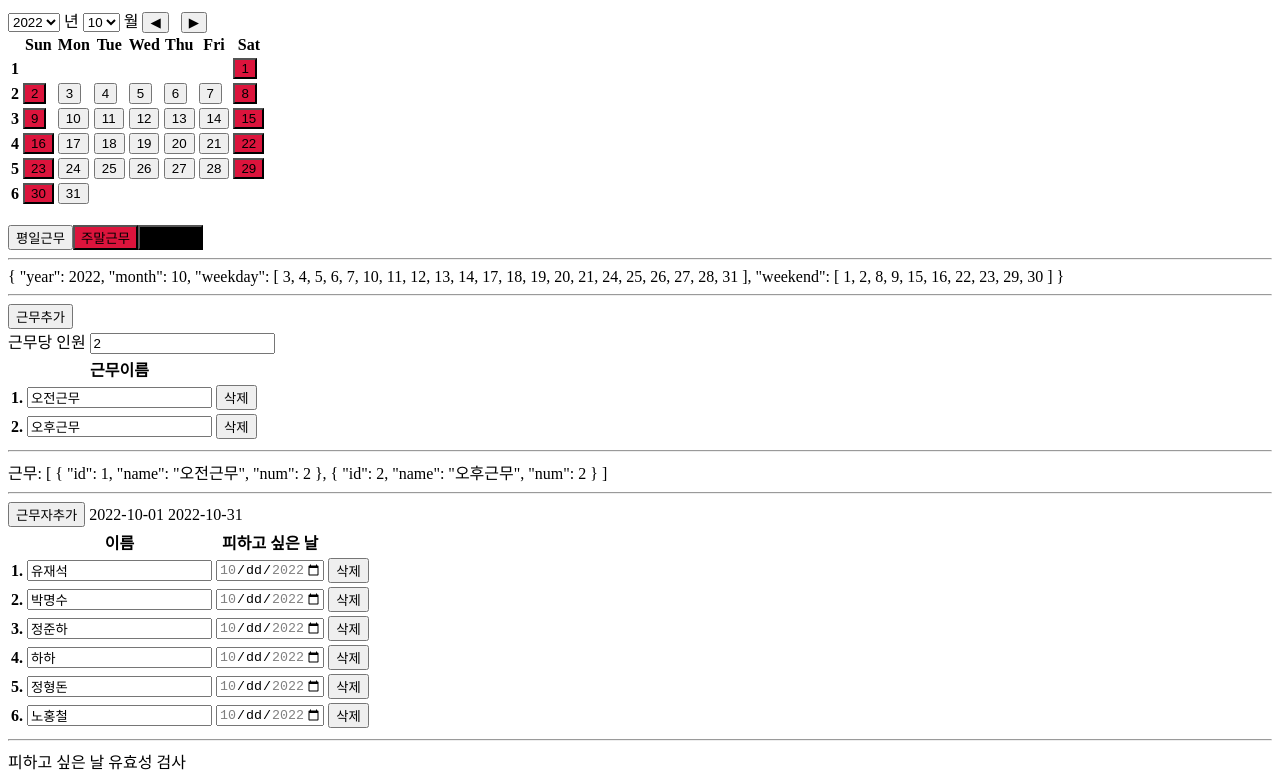
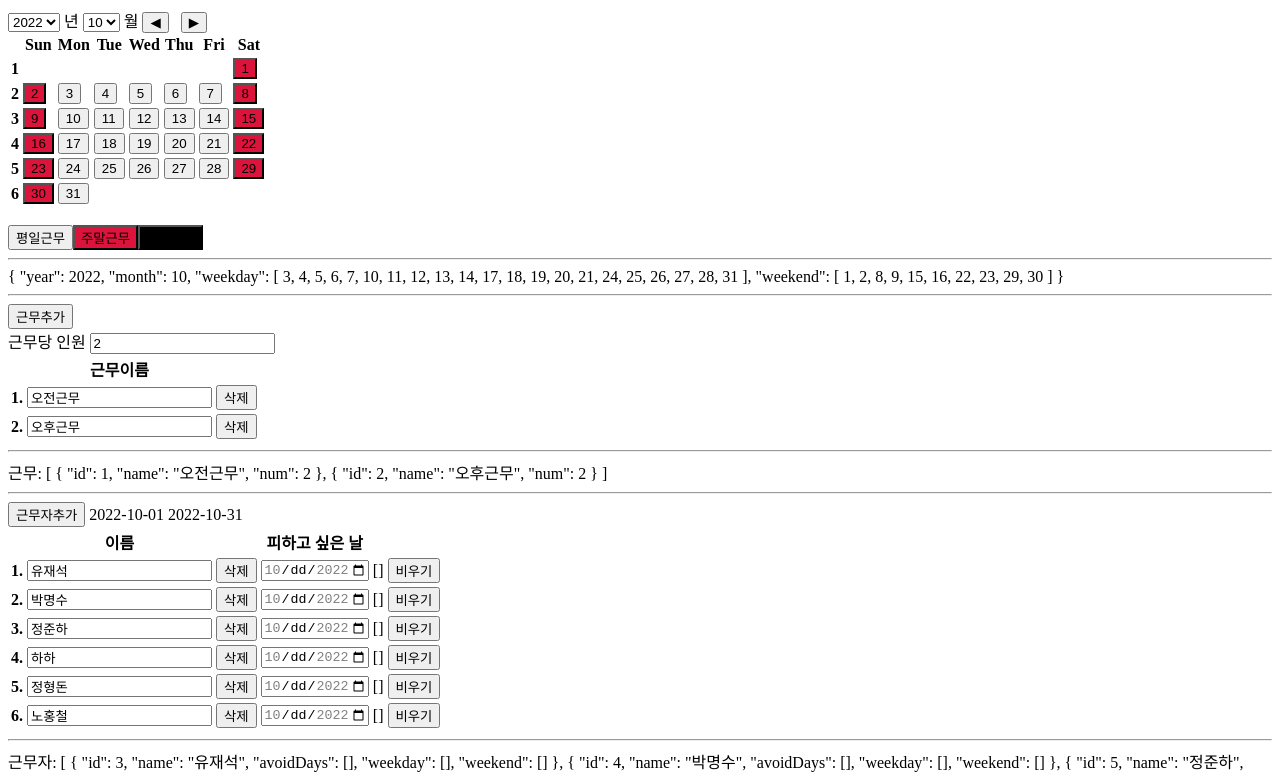
Before and after one commit to woajun/schedule-divider, a Vue app: page / in a window 1280 px wide. Shown: the top 776 px of the page. Built offline with nearby package versions, Linux system fonts and the light colour scheme.

Commit message:
shifts reduce logic

```diff
--- a/src/App.vue
+++ b/src/App.vue
@@ -61,10 +61,9 @@ const setDistributed = (n:Worker[]) => {
   <hr>
   <SpecifyWorker :year="workdays.year" :month="workdays.month" @workers="setWorkers" />
   <hr>
+  근무자: {{ workers }}
+  <hr>
   피하고 싶은 날 유효성 검사
-  <hr>
-  근무자: {{ workers }}
-
   <hr />
   <DistributeWorking
     :workers="workers"
--- a/src/components/AssignSchedule/AssignSchedule.vue
+++ b/src/components/AssignSchedule/AssignSchedule.vue
@@ -1,7 +1,7 @@
 <script setup lang="ts">
 import { ref } from 'vue';
 import type { CalendarIO, Worker } from '@/interfaces';
-import { deepcopy, iterate } from '../helper';
+import { deepcopy, iterate, shuffle } from '../helper';
 import CalendarShape from './CalendarShape.vue';
 
 type OutputShift = number[];
@@ -47,9 +47,6 @@ const onClick = () => {
   const w = deepcopy(props.io.workers);
   const d = props.io.workdays;
   const s = props.io.shifts;
-  console.log('w', w);
-  console.log('d', d);
-  console.log('s', s);
   // 셔플하고 조건검사하고 붙이고 반복
 
   // 1일을 잡고 weekend다. 하면 weekend 검사 숫자있는 애들만
@@ -84,26 +81,26 @@ const onClick = () => {
 
     const filteredAvoidDays = w.filter((e) => !e.avoidDays.includes(date));
 
-    // 어보이드 데이즈가 말이 되는지 먼저 검사해야 하지 않을까?
-    // 여기서 검사를 해보자.
-
     // 여기서 근무로 순회해야함.
-    s.reduce((c, shift, idx) => {
+    const shifts = s.reduce((c, shift, idx) => {
       if (type === 'empty') return [];
       const howmany = shift.num;
       if (idx === 0) {
-        // 마지막도아니고, 어보이드 데이즈도 아닌 애들.
-        const apple = filteredAvoidDays.filter((e) => !lastdayWorker.includes(e.id));
-        console.log('apple', apple);
-        // 이 해당 근무에 숫자가 있는 애들만
-        const banana = apple.filter((e) => e[type][idx] > 0);
-        console.log('banana', banana);
-        // 그럼 이제 얘네중에 셔플로 지정하고
-        // 지정 한 애들 숫자 쭐이고
-        // 다음으로 가는데
+        const filterd = filteredAvoidDays
+          .filter((e) => !lastdayWorker.includes(e.id))
+          .filter((e) => e[type][idx] > 0);
+        const shuffled = shuffle(filterd);
+        const sliced = shuffled.slice(0, howmany);
+        sliced.forEach((e) => {
+          e[type][idx] -= 1;
+        });
+        const ids = sliced.map((e) => e.id);
+        c.push(ids);
       }
-      return [];
-    }, [] as OutputShift);
+      return c;
+    }, [] as number[][]);
+    console.log(shifts);
+
     return [];
   }, [] as Output[]);
 };
--- a/src/components/SpecifyWorker/SpecifyWorker.vue
+++ b/src/components/SpecifyWorker/SpecifyWorker.vue
@@ -1,5 +1,7 @@
 <script lang="ts" setup>
-import { computed, reactive, watchEffect } from 'vue';
+import {
+  computed, reactive, watch, watchEffect,
+} from 'vue';
 import type { Worker } from '@/interfaces';
 import { newID } from '../helper';
 
@@ -70,9 +72,13 @@ const removeWorker = (id: number) => {
   workers.splice(i, 1);
 };
 
-watchEffect(() => {
+const emitWorker = () => {
   const newWokrers = workers.filter((e) => e.name.length > 0);
   emit('workers', newWokrers);
+};
+
+watchEffect(() => {
+  emitWorker();
 });
 
 const addWorker = () => {
@@ -84,6 +90,25 @@ const addWorker = () => {
     weekend: [],
   });
 };
+
+const selectDate = (e:Event, arr: number[]) => {
+  const el = e.target as HTMLInputElement;
+  const date = parseInt(el.value.slice(8), 10);
+  if (!arr.includes(date))arr.push(date);
+  emitWorker();
+};
+
+const empty = (arr: number[]) => {
+  while (arr.pop());
+  emitWorker();
+};
+
+watch([() => props.month, () => props.year], () => {
+  workers.forEach((e) => {
+    empty(e.avoidDays);
+  });
+});
+
 </script>
 <template>
   <div>
@@ -100,17 +125,24 @@ const addWorker = () => {
           <tr>
             <th />
             <th>이름</th>
+            <th />
             <th>피하고 싶은 날</th>
           </tr>
         </thead>
         <tbody>
-          <tr v-for="(worekr, i) in workers" :key="worekr.id">
+          <tr v-for="(worker, i) in workers" :key="worker.id">
             <th>{{ i + 1 }}.</th>
-            <td><input v-model="worekr.name" :class="{ invalid: worekr.name.length < 1 }" type="text"></td>
-            <td><input type="date" :min="range.min" :max="range.max"></td>
+            <td><input v-model="worker.name" :class="{ invalid: worker.name.length < 1 }" type="text"></td>
             <td>
-              <button @click="()=>removeWorker(worekr.id)">
+              <button @click="()=>removeWorker(worker.id)">
                 삭제
+              </button>
+            </td>
+            <td><input type="date" :min="range.min" :max="range.max" @change="(e) => selectDate(e, worker.avoidDays)"></td>
+            <td>{{ worker.avoidDays }}</td>
+            <td>
+              <button @click="()=>empty(worker.avoidDays)">
+                비우기
               </button>
             </td>
           </tr>
--- a/src/components/helper.ts
+++ b/src/components/helper.ts
@@ -19,8 +19,8 @@ export const newID = () => {
   return idGenerator;
 };
 
-export function shuffle<T>(rawArr:Array<T>):Array<T> {
-  const arr = JSON.parse(JSON.stringify(rawArr));
+export function shuffle<T>(arr:Array<T>):Array<T> {
+  // const arr = JSON.parse(JSON.stringify(rawArr));
   let i = arr.length;
   let randomI : number;
 
```
